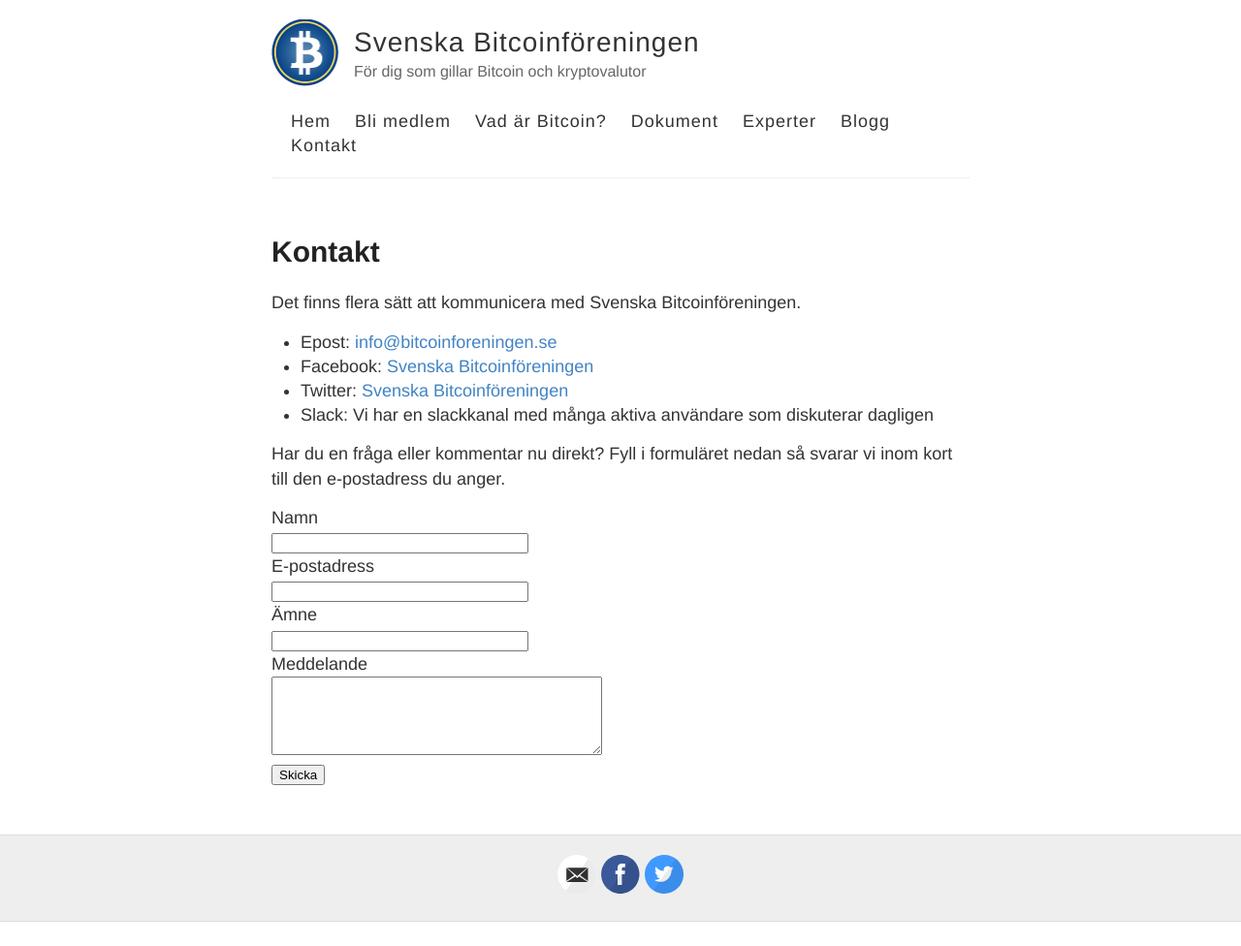
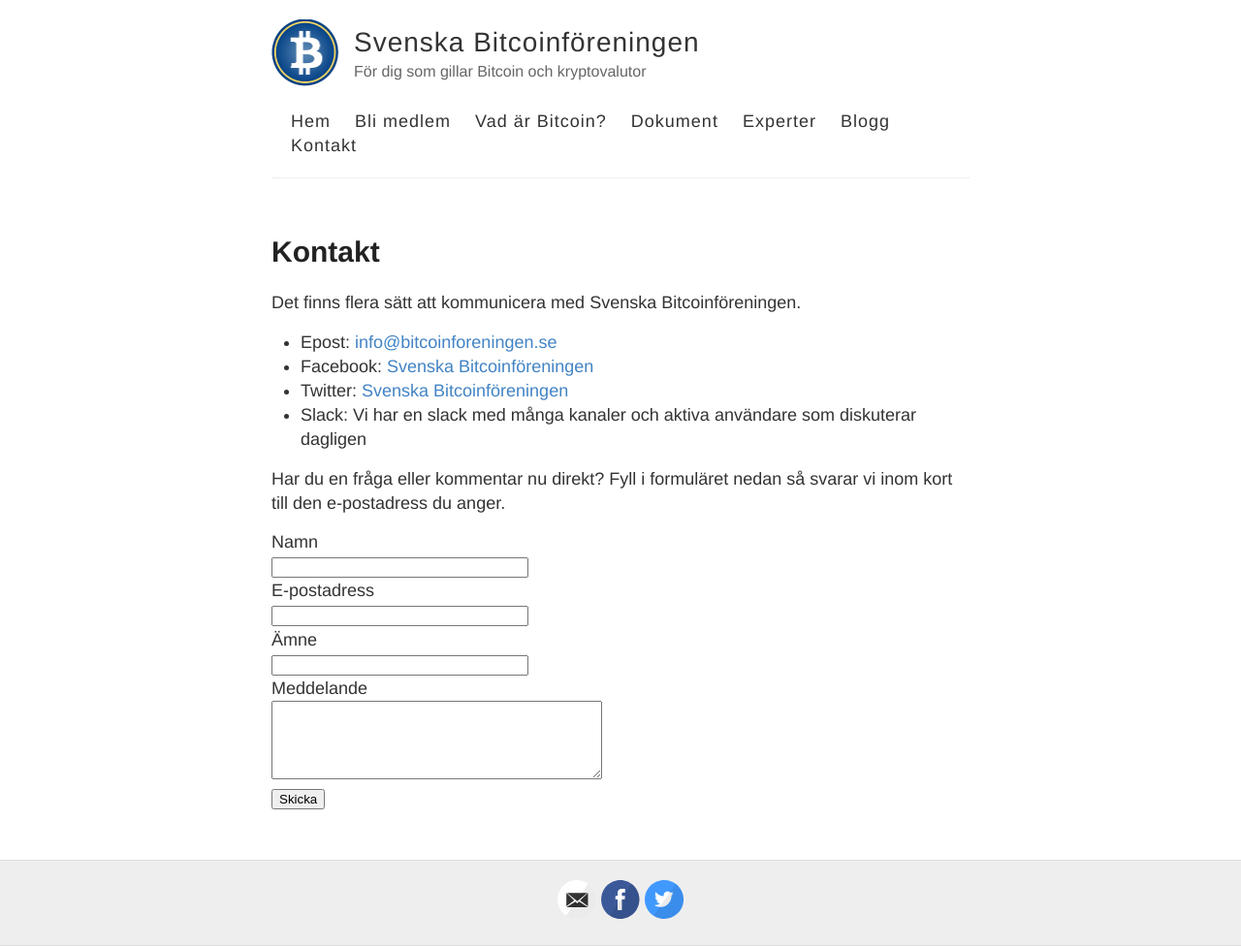
Before and after one commit to bjuno76/bitcoinforeningen.github.io, a Jekyll site: the page built from kontakt.md, in a window 1280 px wide. Shown: the whole page at 97% size. Built offline with Jekyll 4.4.1, drawn with Linux system fonts in a browser that asks for light colours; before the commit the page ends 951 px from its top, so only the background shows below that.

Commit message:
mod jekyll now added

```diff
--- a/kontakt.md
+++ b/kontakt.md
@@ -9,7 +9,7 @@
 - Epost: <info@bitcoinforeningen.se>
 - Facebook: [Svenska Bitcoinföreningen](https://www.facebook.com/groups/1604809299764297)
 - Twitter: [Svenska Bitcoinföreningen](https://www.twitter.com/btcforeningen)
-- Slack: Vi har en slackkanal med många aktiva användare som diskuterar dagligen
+- Slack: Vi har en slack med många kanaler och aktiva användare som diskuterar dagligen
 
 Har du en fråga eller kommentar nu direkt? Fyll i formuläret nedan så svarar vi inom kort till den e-postadress du anger.
 
```
